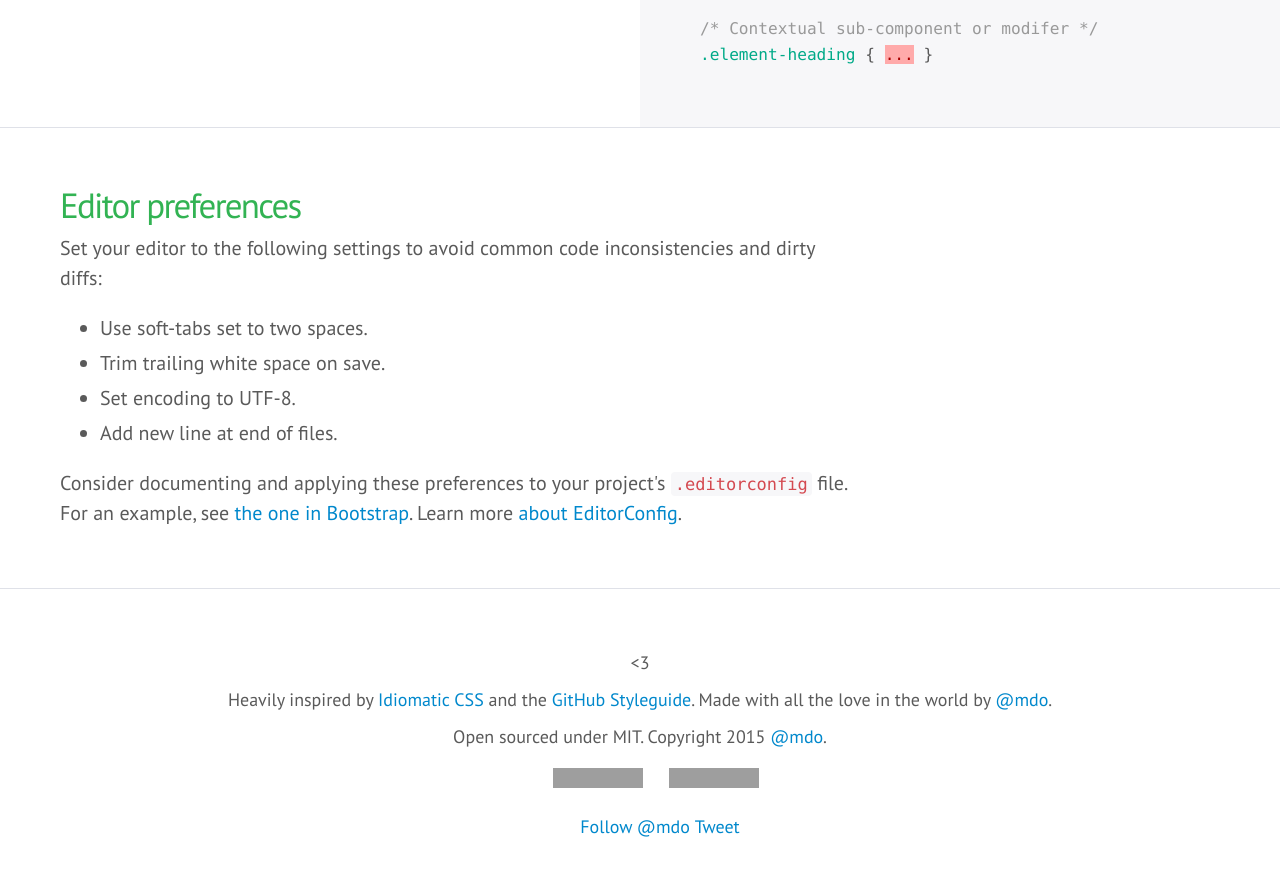
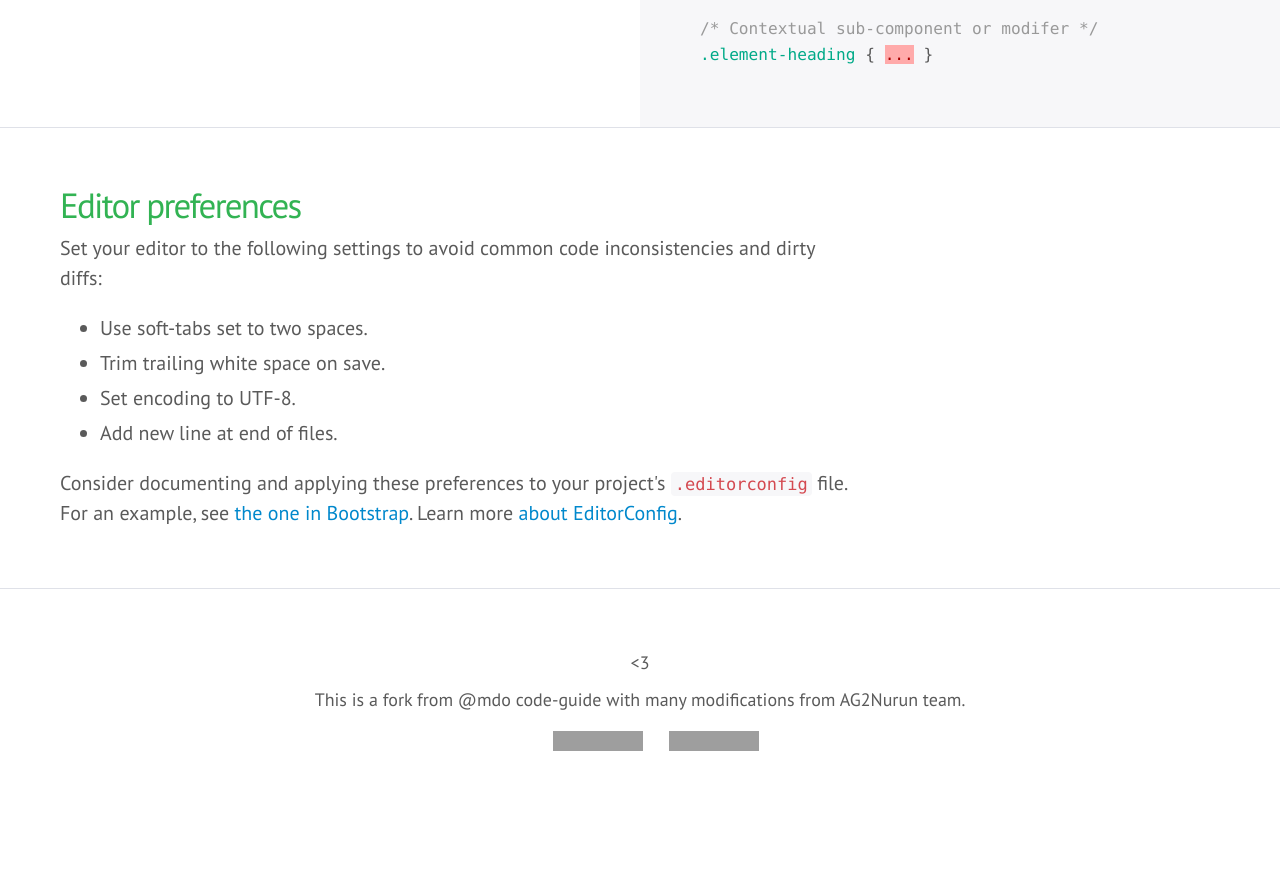
Before and after one commit to mdo/code-guide, a Jekyll site: the page built from index.html, in a window 1280 px wide and 900 px high, scrolled down 13408 px. Shown: the top 876 px of the window. Built offline with Jekyll 4.4.1, drawn with Linux system fonts in a browser that asks for light colours; some web fonts are replaced; Markdown is read by kramdown in place of the engine named in the settings; comment, search, counter and statistics services are not loaded; after the commit the page ends 14226 px from its top, so only the background shows below that; grey boxes are pictures that could not be loaded.

Commit message:
change footer

```diff
--- a/_includes/footer.html
+++ b/_includes/footer.html
@@ -1,22 +1,13 @@
 <footer class="footer">
   <p>&lt;3</p>
-  <p>Heavily inspired by <a href="https://github.com/necolas/idiomatic-css">Idiomatic CSS</a> and the <a href="http://github.com/styleguide">GitHub Styleguide</a>. Made with all the love in the world by <a href="https://twitter.com/mdo">@mdo</a>.</p>
-  <p>Open sourced under MIT. Copyright {{ site.time | date: '%Y' }} <a href="https://twitter.com/mdo">@mdo</a>.</p>
+  <p>This is a fork from @mdo code-guide with many modifications from AG2Nurun team.</p>
 
   <ul class="quick-links">
     <li>
-      <iframe class="github-btn" src="http://ghbtns.com/github-btn.html?user=mdo&repo=code-guide&type=watch&count=true" allowtransparency="true" frameborder="0" scrolling="0" width="112px" height="20px"></iframe>
+      <iframe class="github-btn" src="http://ghbtns.com/github-btn.html?user=mdanemberg&repo=code-guide&type=watch&count=true" allowtransparency="true" frameborder="0" scrolling="0" width="112px" height="20px"></iframe>
     </li>
     <li>
-      <iframe class="github-btn" src="http://ghbtns.com/github-btn.html?user=mdo&repo=code-guide&type=fork&count=true" allowtransparency="true" frameborder="0" scrolling="0" width="98px" height="20px"></iframe>
-    </li>
-  </ul>
-  <ul class="quick-links">
-    <li class="follow-btn">
-      <a href="https://twitter.com/mdo" class="twitter-follow-button" data-link-color="#0069D6" data-show-count="true">Follow @mdo</a>
-    </li>
-    <li class="tweet-btn">
-      <a href="https://twitter.com/share" class="twitter-share-button" data-url="{{ site.url }}" data-count="horizontal" data-via="mdo">Tweet</a>
+      <iframe class="github-btn" src="http://ghbtns.com/github-btn.html?user=mdanemberg&repo=code-guide&type=fork&count=true" allowtransparency="true" frameborder="0" scrolling="0" width="98px" height="20px"></iframe>
     </li>
   </ul>
 </footer>
```
